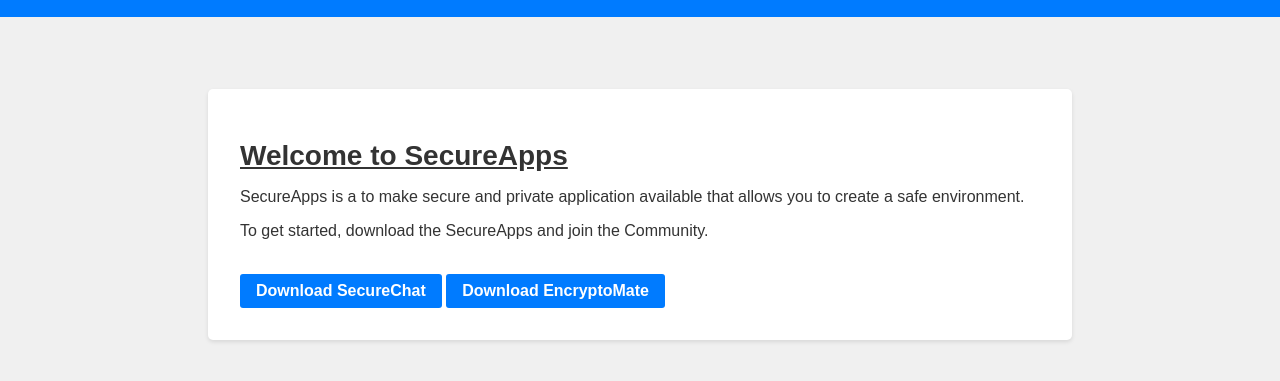
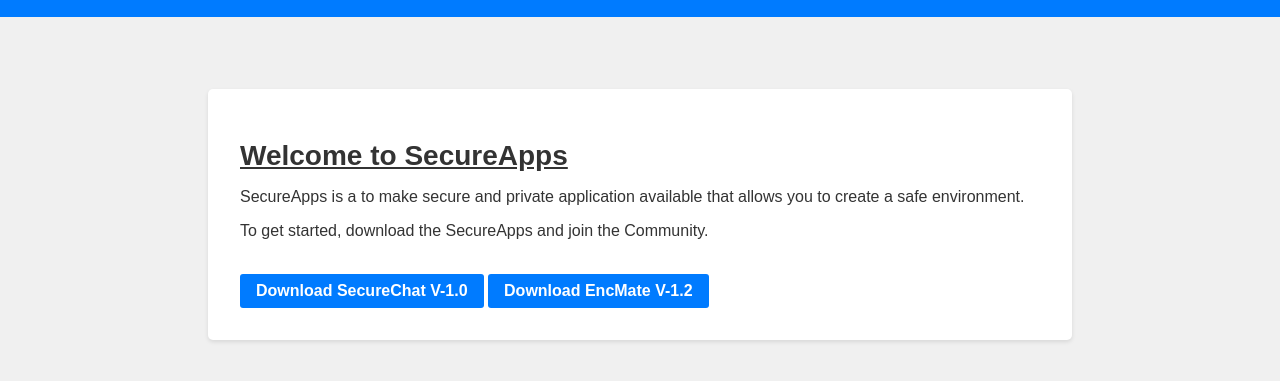
Before and after one commit to tejus3131/SecureApps, a plain HTML site: page index.html in a window 1280 px wide. Shown: the part 95-476 px from the top of the page. Drawn offline with Linux system fonts and the light colour scheme.

Commit message:
EncMate V-1.2

```diff
--- a/index.html
+++ b/index.html
@@ -57,8 +57,8 @@
         <h1 class="app-title"><u>Welcome to SecureApps</u></h1>
         <p class="app-description">SecureApps is a to make secure and private application available that allows you to create a safe environment.</p>
         <p>To get started, download the SecureApps and join the Community.</p><br>
-        <a href="https://github.com/tejus3131/SecureChat/raw/main/SecureChat-Setup-V_1.0.exe" class="cta-button" target="_blank">Download SecureChat</a>
-        <a href="https://github.com/tejus3131/SecureChat/raw/main/EncryptoMateSetup-V1.0.exe" class="cta-button" target="_blank">Download EncryptoMate</a>
+        <a href="https://github.com/tejus3131/SecureApps/raw/main/SecureChat-Setup-V_1.0.exe" class="cta-button" target="_blank">Download SecureChat V-1.0</a>
+        <a href="https://github.com/tejus3131/SecureApps/raw/main/EncMateSetup-V1.2.exe" class="cta-button" target="_blank">Download EncMate V-1.2</a>
     </div>
 </body>
 </html>
```
Also changed, not shown: 1 other file.
